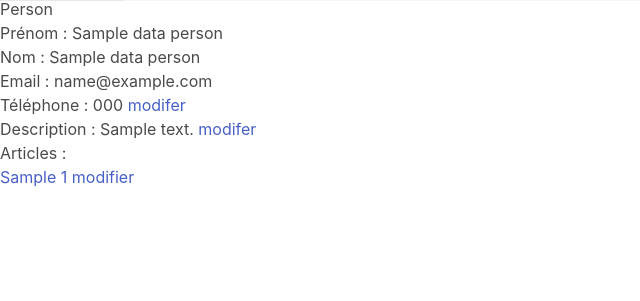
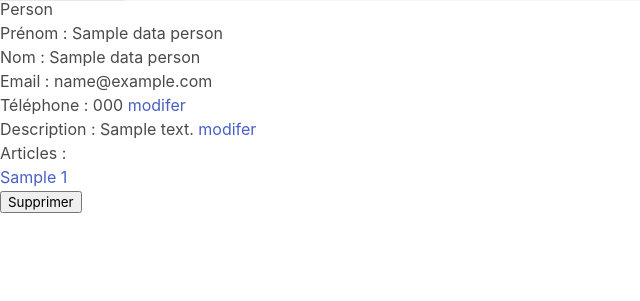
Before and after one commit to HEG-INCIPIT/INCIPIT-CRIS, a Django app: template INCIPIT_CRIS/INCIPIT_CRIS_app/templates/person/display_person_for_edition.html in a window 1280 px wide. Shown: the part 55-356 px from the top of the page, without its empty margins (0-640 px from the left). Run offline with Django 3.2, Linux system fonts and the light colour scheme; the template is opened without the code that fills it: most values are stand-ins (such as "Sample title", 1, 10 or a date in 2020).

Commit message:
add of a delete button for articles

```diff
--- a/INCIPIT_CRIS/INCIPIT_CRIS_app/templates/person/display_person_for_edition.html
+++ b/INCIPIT_CRIS/INCIPIT_CRIS_app/templates/person/display_person_for_edition.html
@@ -13,8 +13,13 @@
 {% block person_articles %}
     Articles :
     {% for article in data_person.articles %}
-        <p>
-            <a href="/articles/{{ article.0 }}">{{ article.1.name }}</a> <a>modifier</a>
-        </p>
+        <div>
+            <a href="/articles/{{ article.0 }}">{{ article.1.name }}</a>
+            <form action="/personnes/edition/profil/deleteArticle/{{ark_pid}}" method="post">
+                {% csrf_token %}
+                <input type="hidden" id="articleARK" name="articleARK" value="{{ article.0 }}">
+                <input type="submit" value="Supprimer">
+            </form>
+        </div>
     {% endfor %}
 {% endblock %}
```
